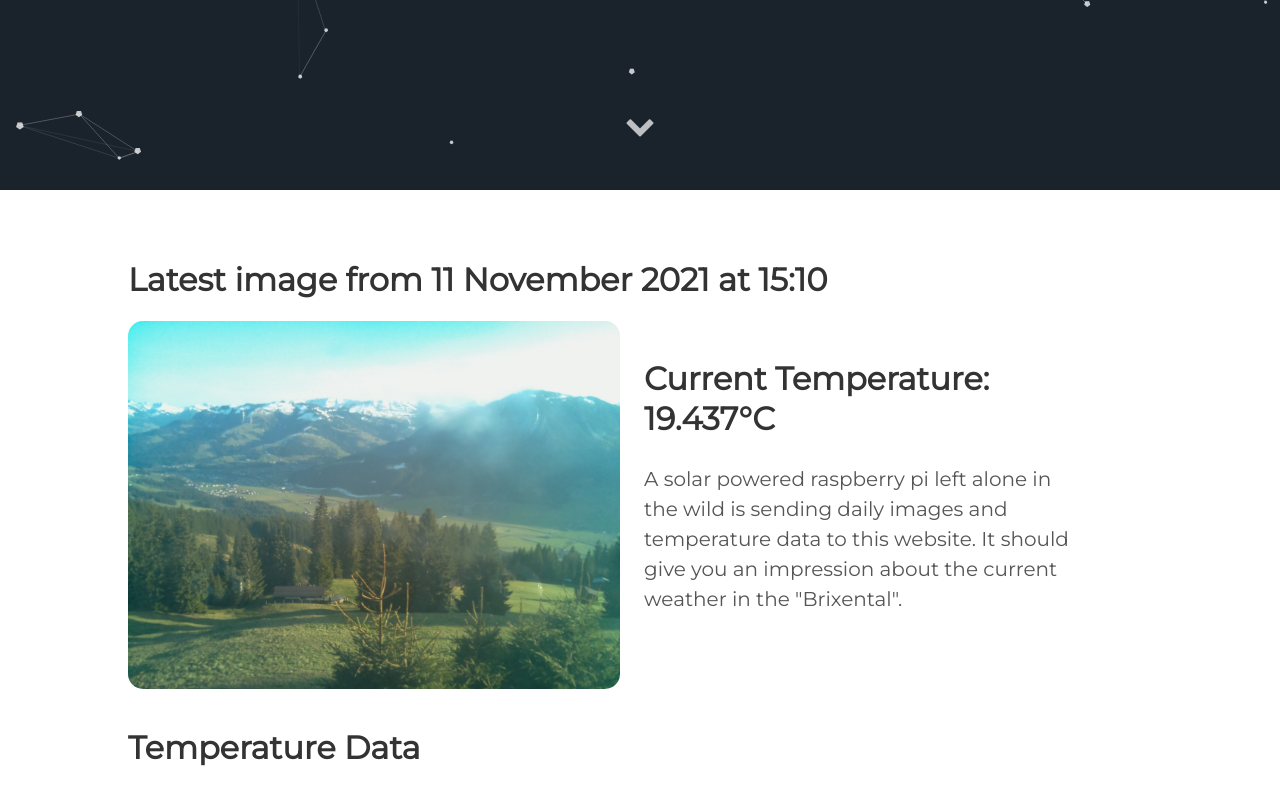
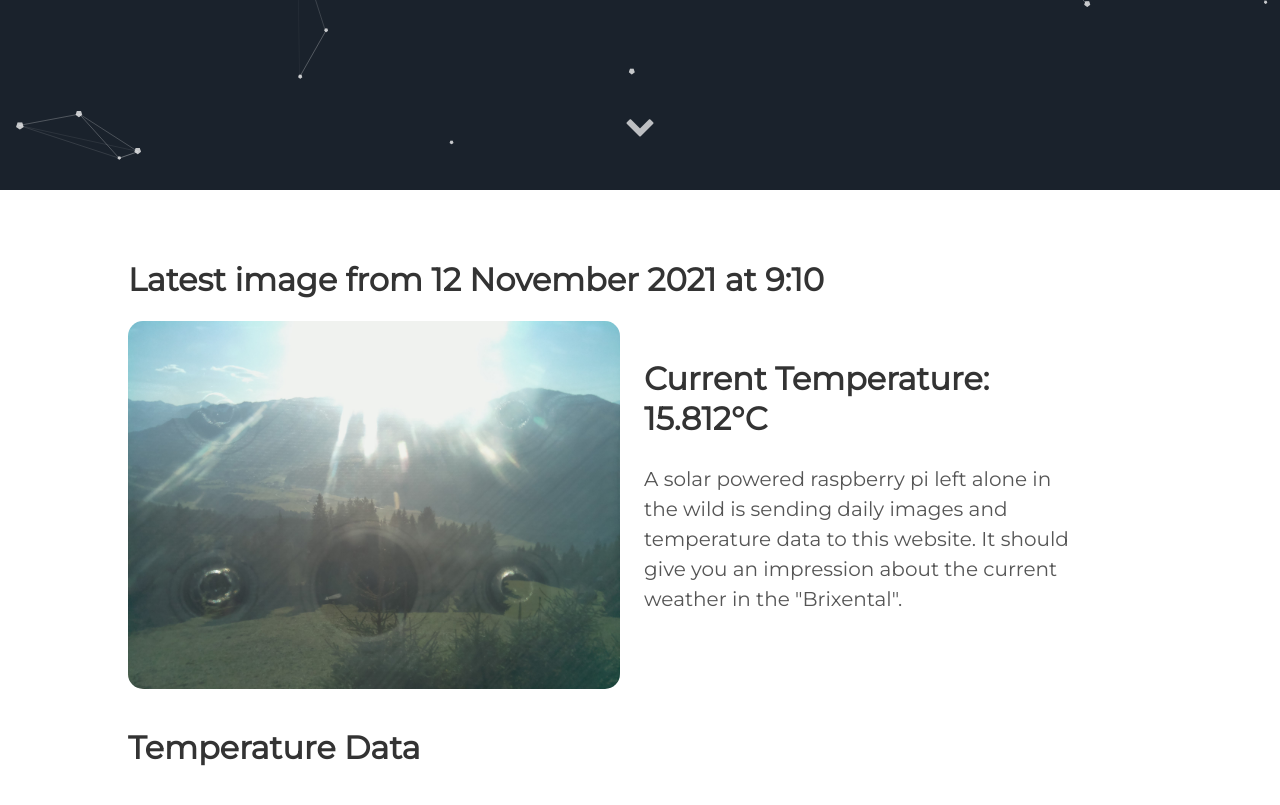
Before and after one commit to vektorious/vektorious.github.io, a Jekyll site: the page built from resources/huette.md, in a window 1280 px wide and 900 px high, scrolled down 710 px. Shown: the top 805 px of the window. Built offline with Jekyll 4.4.1, drawn with Linux system fonts in a browser that asks for light colours.

Commit message:
I'm a bot beep boop

```diff
--- a/resources/huette.md
+++ b/resources/huette.md
@@ -6,13 +6,13 @@ image: '/assets/img/'
 description: 'Live image from the Austrian alps'
 twitter_text: ' '
 ---
-## Latest image from 11 November 2021 at 15:10
+## Latest image from 12 November 2021 at  9:10
 <div class="huette">
   <div class="huette-image">
     <img src="{{ "/assets/img/huette.jpg" | prepend: site.baseurl }}">
   </div>
   <div class="huette-text">
-        <h2>Current Temperature: 19.437°C</h2>
+        <h2>Current Temperature: 15.812°C</h2>
         <p>A solar powered raspberry pi left alone in the wild is sending daily images and temperature data to this website. It should give you an impression about the current weather in the "Brixental".</p>
 
   </div>
```
Also changed, not shown: rpi-script/2021-11-12_090911.txt (renamed from rpi-script/2021-11-11_150912.txt, +5 -5 lines), rpi-script/huette.md (+2 -2 lines), assets/img/huette.jpg, assets/img/temp_plot.png, rpi-script/temp_plot.png, 1 other file.
